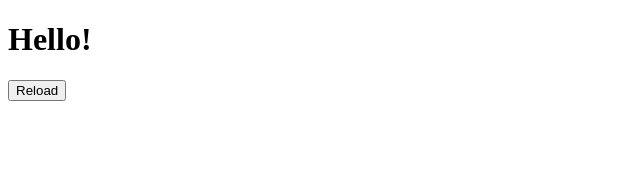
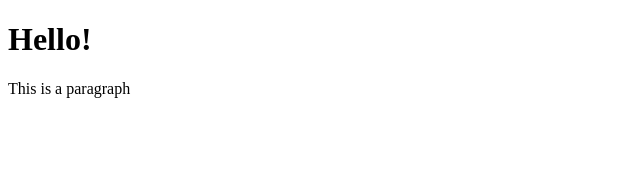
Before and after one commit to Dogdriip/react-playground, a React (Create React App) app: page / in a window 1280 px wide. Shown: the top 170 px of the page, without its empty margins (0-640 px from the left). Built offline with nearby package versions, Linux system fonts and the light colour scheme.

Commit message:
New hook: useFadeIn

```diff
--- a/src/App.js
+++ b/src/App.js
@@ -1,23 +1,31 @@
 import React, { useState, useEffect, useRef } from "react";
 
-const useBeforeLeave = (onBefore) => {
-  if (!onBefore || typeof onBefore !== "function") return;
+const useFadeIn = (duration = 2, delay = 1) => {
+  if (typeof duration !== "number" || typeof delay !== "number") {
+    return;
+  }
 
-  const handle = () => onBefore();
+  const element = useRef();
 
   useEffect(() => {
-    document.addEventListener("mouseleave", handle);
-    return () => document.removeEventListener("mouseleave", handle);
+    if (element.current) {
+      const { current } = element;
+      current.style.transition = `opacity ${duration}s ease-in-out ${delay}s`;
+      current.style.opacity = 1;
+    }
   }, []);
+
+  return { ref: element, style: { opacity: 0 } };
 };
 
 const App = () => {
-  const messager = () => console.log("Don't leave!");
-  useBeforeLeave(messager);
+  const fadeInH1 = useFadeIn(1, 2);
+  const fadeInP = useFadeIn(3, 4);
+
   return (
     <>
-      <h1>Hello!</h1>
-      <button onClick={() => window.location.reload()}>Reload</button>
+      <h1 {...fadeInH1}>Hello!</h1>
+      <p {...fadeInP}>This is a paragraph</p>
     </>
   );
 };
```
